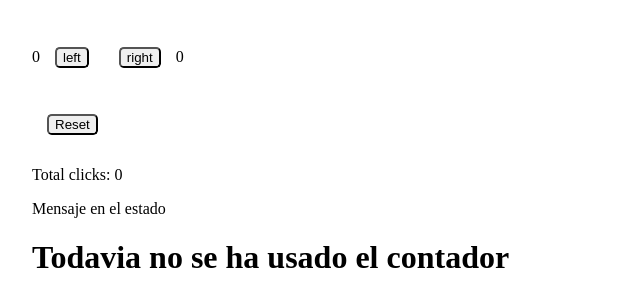
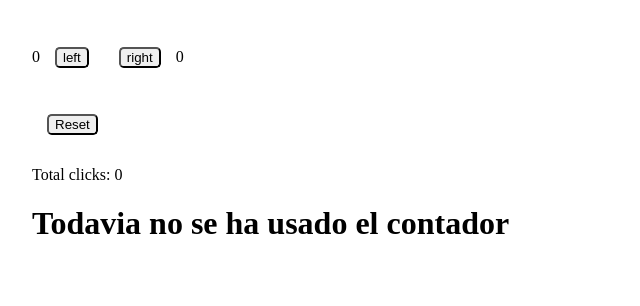
Before and after one commit to DesarrolloDeJonathan/miBootcamp, a React (Create React App) app in the folder parte1-react/: page / in a window 1280 px wide. Shown: the top 306 px of the page, without its empty margins (0-640 px from the left). Built offline with nearby package versions, Linux system fonts and the light colour scheme.

Commit message:
Reset al stage y quitar un estado #3

```diff
--- a/parte1-react/src/index.js
+++ b/parte1-react/src/index.js
@@ -4,65 +4,67 @@ import "./styles.css"
 
 const rootElement = document.getElementById("root");
 
-// Delarando componentes para renderizado condicional
 const WarningNotUsed = () => {
   return <h1>Todavia no se ha usado el contador</h1>
 }
 const ListOfClicks = ({clicks}) => {
-  //console.log({clicks}); //Añadimos llaves para más detalles
-  //debugger; //Detendra la ejecucuón en este punto
   return <p>{clicks.join(', ')}</p>
 }
 
-const INITIAL_COUNTER_STATE = {
-  left: 0,
-  right:0,
-  mensaje: 'Mensaje en el estado'
-}
+//Teniendo en cuenta que estos cntadores siempre estan en cero
+// const INITIAL_COUNTER_STATE = { PODREMOS QUITAR ESTO Y TRABAJAR APARTIR DE setClicks
+//   left: 0,
+//   right:0,
+//   mensaje: 'Mensaje en el estado'
+// }
 
 const App = () => {
-  const [counters, setCounters] = useState(INITIAL_COUNTER_STATE);
+  //PODREMOS QUITAR ESTO Y TRABAJAR APARTIR DE setClicks
+  // const [counters, setCounters] = useState(INITIAL_COUNTER_STATE);
 
-  const [clicks, setClicks] = useState ([])
+  const [clicks, setClicks] = useState ([]) //ahora tenemos más información en este estado
 
   const handleClickLeft = () => {
-    const newCountersState = {
-      ...counters,
-      left: counters.left + 1
-    };
-    //Sin el Spread Operator
-    setCounters(newCountersState);
-    setClicks(prevClicks => {
-      return prevClicks.concat('L')
-    });
+    // const newCountersState = {  PODREMOS QUITAR ESTO Y TRABAJAR APARTIR DE setClicks
+    //   ...counters,
+    //   left: counters.left + 1
+    // };
+    // //Sin el Spread Operator
+    // setCounters(newCountersState);
+    setClicks(prevClicks => ([...prevClicks, ['L']]))
   };
 
   const handleClickRight = () => {
-    setCounters({
-      ...counters,
-      right: counters.right + 1
-    });
-    //Con el Spread Operator
+    // setCounters({  PODREMOS QUITAR ESTO Y TRABAJAR APARTIR DE setClicks
+    //   ...counters,
+    //   right: counters.right + 1
+    // });
     setClicks(prevClicks => ([...prevClicks, ['R']]))
   }
 
-  // una de las formas es pasando los valores originales para volver a ese estado
   const handleReset = () => {
-    setCounters(INITIAL_COUNTER_STATE);
+    // setCounters(INITIAL_COUNTER_STATE); PODREMOS QUITAR ESTO
     setClicks([])
   }
 
+  // Mientras se vayan a filtrar algo así como mil elementos sera mejor esta forma
+  //si llegaran a ser más de 10 mil elementos ya habria que pensarlo
+  //com filter devuelve un string
+  const left = clicks.filter(click => click === 'L')
+  const right = clicks.filter(click => click === 'R')
+  console.log({left});
+
    return (
       <div>
-        {counters.left}
+        {left.length}{/** aquí usamos length para obtener un entero */}
         <button onClick={handleClickLeft}>left</button>
         <button onClick={handleClickRight}>right</button>
-        {counters.right}
+        {right.length}
         <p>
           <button onClick={handleReset}>Reset</button>
         </p>
         <p>Total clicks: {clicks.length}</p>
-        <p>{counters.mensaje}</p>
+        {/* <p>{counters.mensaje}</p> */}
         {clicks.length === 0 ? <WarningNotUsed /> : <ListOfClicks clicks={clicks}/>}
       </div>
     )
```
